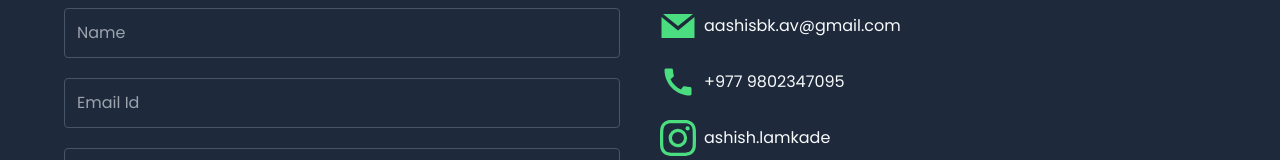
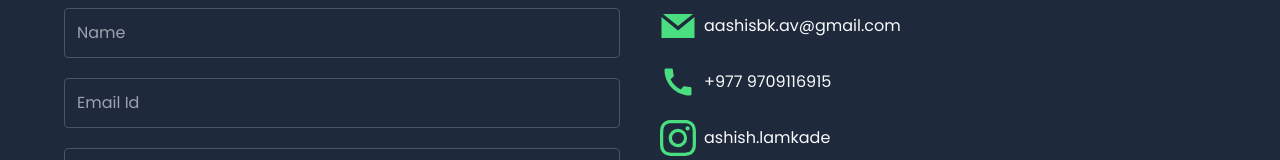
Before and after one commit to SushantBaniya/Ashish_Portfolio, a React (Vite) app in the folder react_portfolio_2/: page / in a window 1280 px wide. Shown: the part 4476-4636 px from the top of the page. Built offline with nearby package versions, Linux system fonts and the light colour scheme; a web font is replaced by a local one.

Commit message:
number change

```diff
--- a/react_portfolio_2/src/Content.js
+++ b/react_portfolio_2/src/Content.js
@@ -288,9 +288,9 @@ export const content = {
         link: "mailto:aashisbk.av@gmail.com",
       },
       {
-        text: "+977 9802347095",
+        text: "+977 9709116915",
         icon: MdCall,
-        link: "https://wa.me/9779802347095",
+        link: "https://wa.me/9779709116915",
       },
       {
         text: "ashish.lamkade",
```
